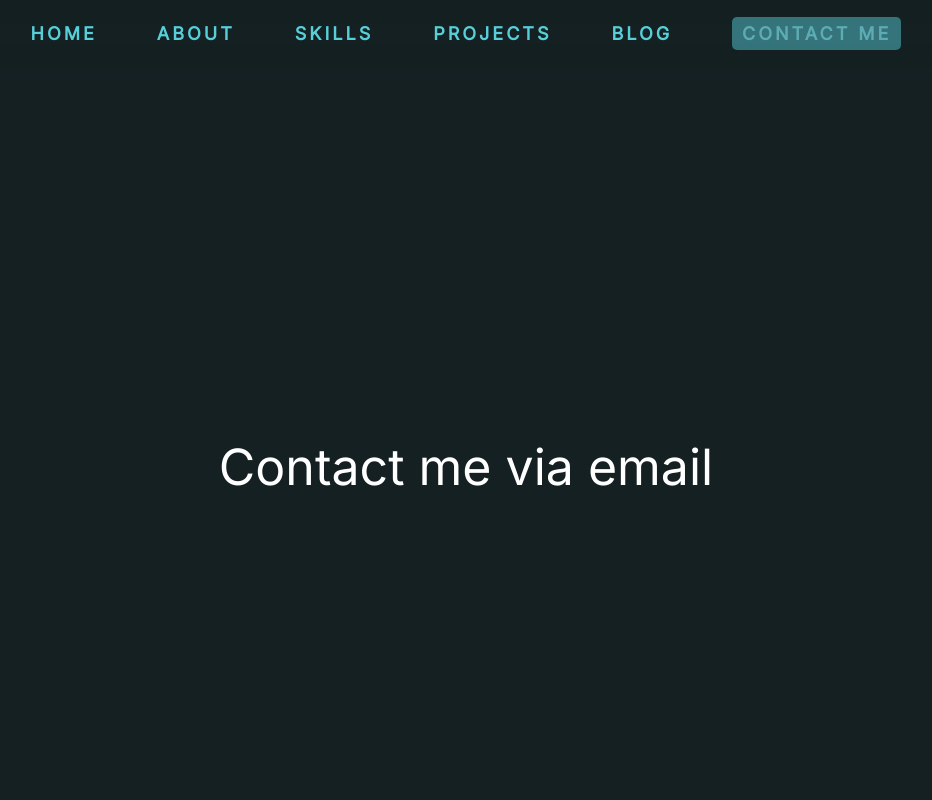
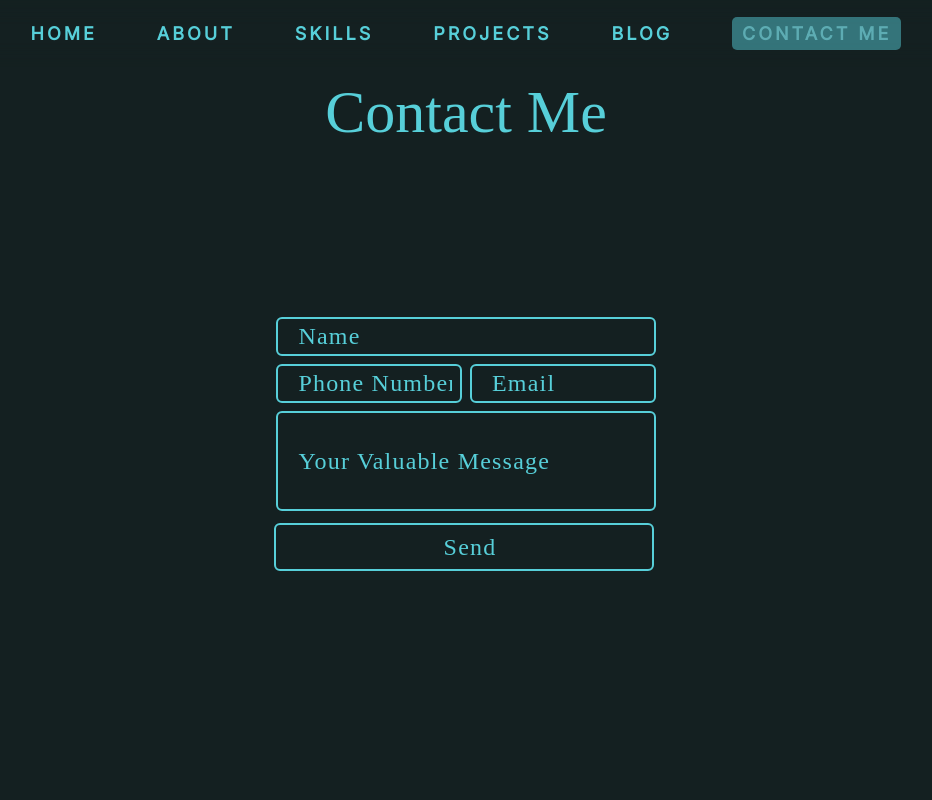
Before and after one commit to md-mahin-islam-mahi/portfolio-website, a React (Create React App) app: page /contact in a window 1280 px wide. Shown: the top 800 px of the page, without its empty margins (174-1106 px from the left). Built offline with nearby package versions, Linux system fonts and the light colour scheme; a web font is replaced by a local one.

Commit message:
designed contact me page

```diff
--- a/src/Components/Pages/About/About.js
+++ b/src/Components/Pages/About/About.js
@@ -1,8 +1,4 @@
 import React from 'react'
-import { FontAwesomeIcon } from '@fortawesome/react-fontawesome'
-// import { faLinux } from '@fortawesome/free-solid-svg-icons'
-
-// import './About.css'
 // import Animation from '../Animation/Animation'
 
 const About = () => {
--- /dev/null
+++ b/src/Components/Pages/Contact/Contact.css
@@ -0,0 +1,3 @@
+.shade:focus {
+    box-shadow: 5px 5px 1px 0px #57CFD9;
+}
--- a/src/Components/Pages/Contact/Contact.js
+++ b/src/Components/Pages/Contact/Contact.js
@@ -1,11 +1,43 @@
-import React from 'react';
+import React, { useRef } from 'react'
+import './Contact.css'
+// import Animation from '../Animation/Animation';
 
 const Contact = () => {
-    return (
-        <div className='h-screen flex justify-center items-center'>
-            <h1 className='text-[50px]'>Contact me via email</h1>
-        </div>
-    );
-};
+  const form = useRef()
+
+  // const sendMail = e => {
+
+  // }
+
+  return (
+    // <Animation>
+    <div id='contact' className='h-screen'>
+      <div data-aos="fade-up">
+        <h1 className='under-line font-fancy text-[36px] md:text-[46px] lg:text-[60px] text-mainFont'>Contact Me</h1>
+      </div>
+      <div data-aos="fade-up">
+        <form ref={form} action="" className='flex flex-col justify-center items-center px-2 mt-20 md:mt-40'>
+          {/* name */}
+          <div className='w-[70%] md:w-[30%]'>
+            <input type="text" name="fullName" className="shade w-full h-full rounded-md border-2 px-2 py-1 pl-5 text-[24px] font-fancy tracking-wider text-mainFont bg-mainBg mb-2 placeholder:text-mainFont outline-none" placeholder='Name' />
+          </div>
+
+          {/* phone and email */}
+          <div className='flex flex-col md:flex-row md:justify-between md:items-center w-[70%] md:w-[30%]'>
+            <input type="text" name="phone" className="shade w-full h-full rounded-md border-2 px-2 py-1 pl-5 text-[24px] font-fancy tracking-wider text-mainFont bg-mainBg mb-2 md:mr-1 placeholder:text-mainFont outline-none" placeholder='Phone Number'/>
+            <input type="email" name="email" id="" placeholder='Email' className="shade w-full h-full rounded-md border-2 px-2 py-1 pl-5 text-[24px] font-fancy tracking-wider text-mainFont bg-mainBg mb-2 md:ml-1  placeholder:text-mainFont outline-none"/>
+          </div>
+
+          {/* Message  */}
+          <div className='w-[70%] md:w-[30%] h-[100px] mt-1 flex justify-center items-center'>
+            <input type="text" placeholder='Your Valuable Message' className="shade w-full h-full rounded-md border-2 px-2 py-1 pl-5 text-[24px] font-fancy tracking-wider text-mainFont bg-mainBg mb-2 placeholder:text-mainFont outline-none"/>
+          </div>
+          <input type="submit" value="Send" className="shade w-[70%] md:w-[30%] mt-2 h-full rounded-md border-2 px-2 py-1 pl-5 text-[24px] font-fancy tracking-wider text-mainFont bg-mainBg mb-2 mr-1 placeholder:text-mainFont outline-none"/>
+        </form>
+      </div>
+    </div>
+    // </Animation>
+  )
+}
 
 export default Contact;
```
